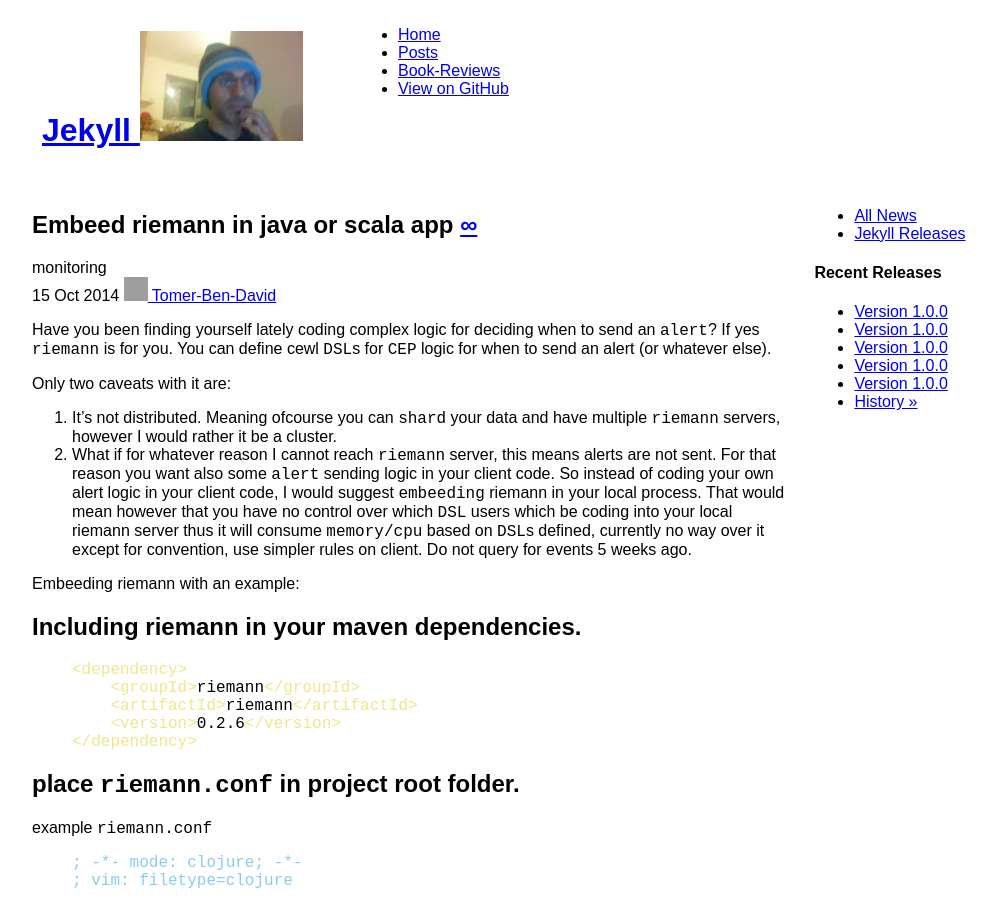
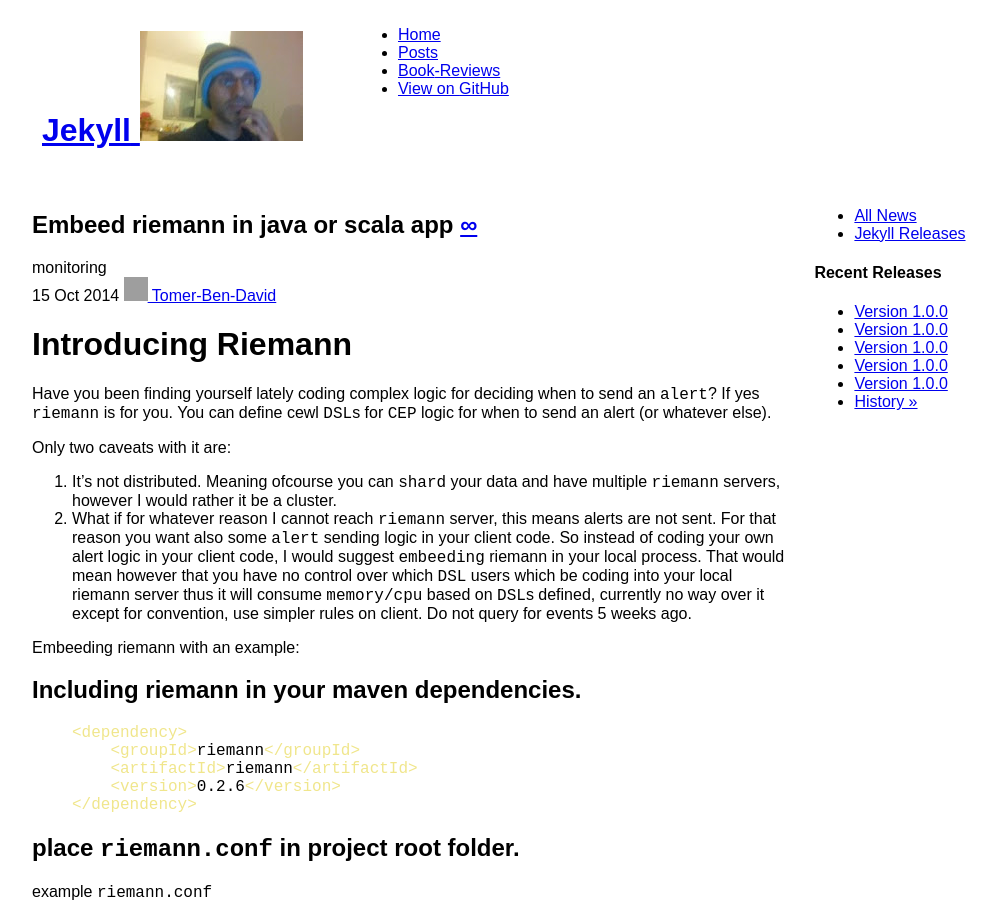
Before and after one commit to tomer-ben-david-archive/tomer-ben-david-archive.github.io, a Jekyll site: the page built from _posts/2014-10-15-embeed-riemann-in-java-or-scala-app.md, in a window 1280 px wide and 900 px high. Shown: the whole window, without its empty margins (129-1126 px from the left). Built offline with Jekyll 4.4.1, drawn with Linux system fonts in a browser that asks for light colours; comment, search, counter and statistics services are not loaded; grey boxes are pictures that could not be loaded.

```diff
--- a/_posts/2014-10-15-embeed-riemann-in-java-or-scala-app.md
+++ b/_posts/2014-10-15-embeed-riemann-in-java-or-scala-app.md
@@ -7,6 +7,7 @@
 comments: true
 categories: [monitoring]
 ---
+# Introducing Riemann
 
 Have you been finding yourself lately coding complex logic for deciding when to send an `alert`? If yes `riemann` is for you.  You can define cewl `DSL`s for `CEP` logic for when to send an alert (or whatever else).
 
```
